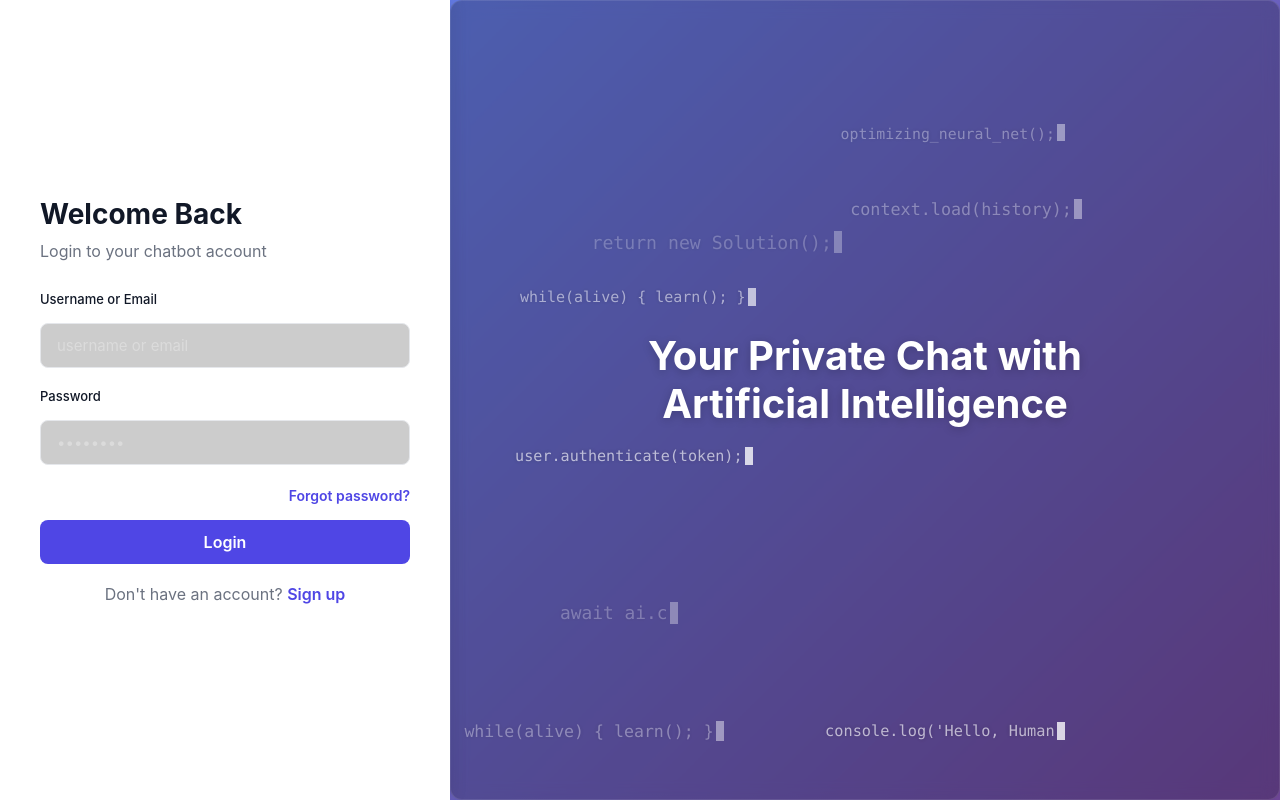
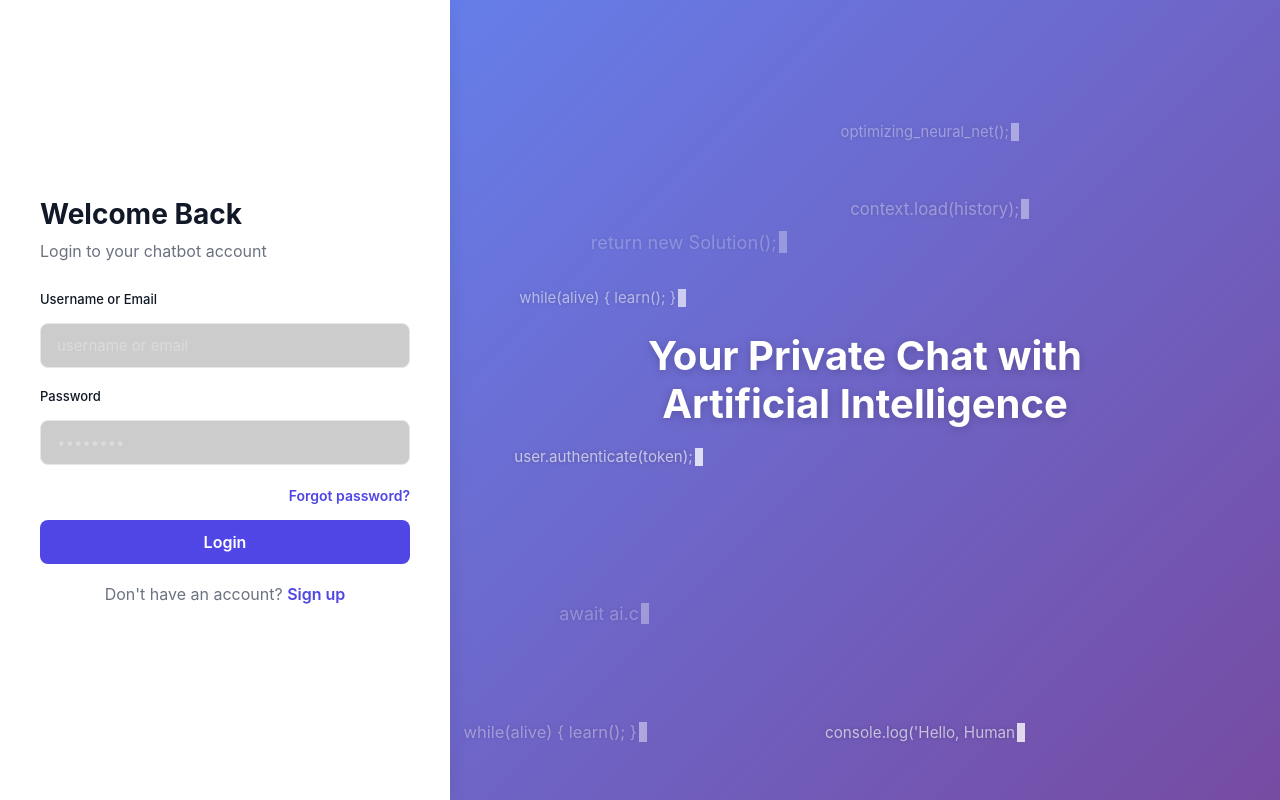
Before and after one commit to g4stlyx/chatbot, a React (Vite) app in the folder frontend/: page /login in a window 1280 px wide. Built offline with nearby package versions, Linux system fonts and the light colour scheme.

Commit message:
animation added, and bugs fixed

```diff
--- a/frontend/src/pages/AuthPages.css
+++ b/frontend/src/pages/AuthPages.css
@@ -154,16 +154,14 @@
 }
 
 .code-animation-container {
-  background: rgba(0, 0, 0, 0.25);
-  padding: 30px;
-  border-radius: 12px;
-  font-family: "Consolas", "Monaco", "Courier New", monospace;
-  text-align: left;
-  min-height: 200px;
+  position: absolute;
+  top: 0;
+  left: 0;
   width: 100%;
-  box-shadow: 0 8px 32px rgba(0, 0, 0, 0.2);
-  backdrop-filter: blur(8px);
-  border: 1px solid rgba(255, 255, 255, 0.1);
+  height: 100%;
+  overflow: hidden;
+  pointer-events: none;
+  z-index: 1;
 }
 
 .code-line {
@@ -220,12 +218,21 @@
   border-radius: 8px;
   font-size: 15px;
   transition: all 0.2s;
+  color: #1f2937;
+  background-color: #f9fafb;
+}
+
+.form-group input::selection {
+  background-color: #667eea;
+  color: #ffffff;
 }
 
 .form-group input:focus {
   outline: none;
   border-color: #667eea;
   box-shadow: 0 0 0 3px rgba(102, 126, 234, 0.1);
+  color: #1f2937;
+  background-color: #f9fafb;
 }
 
 .form-group input:disabled {
```
